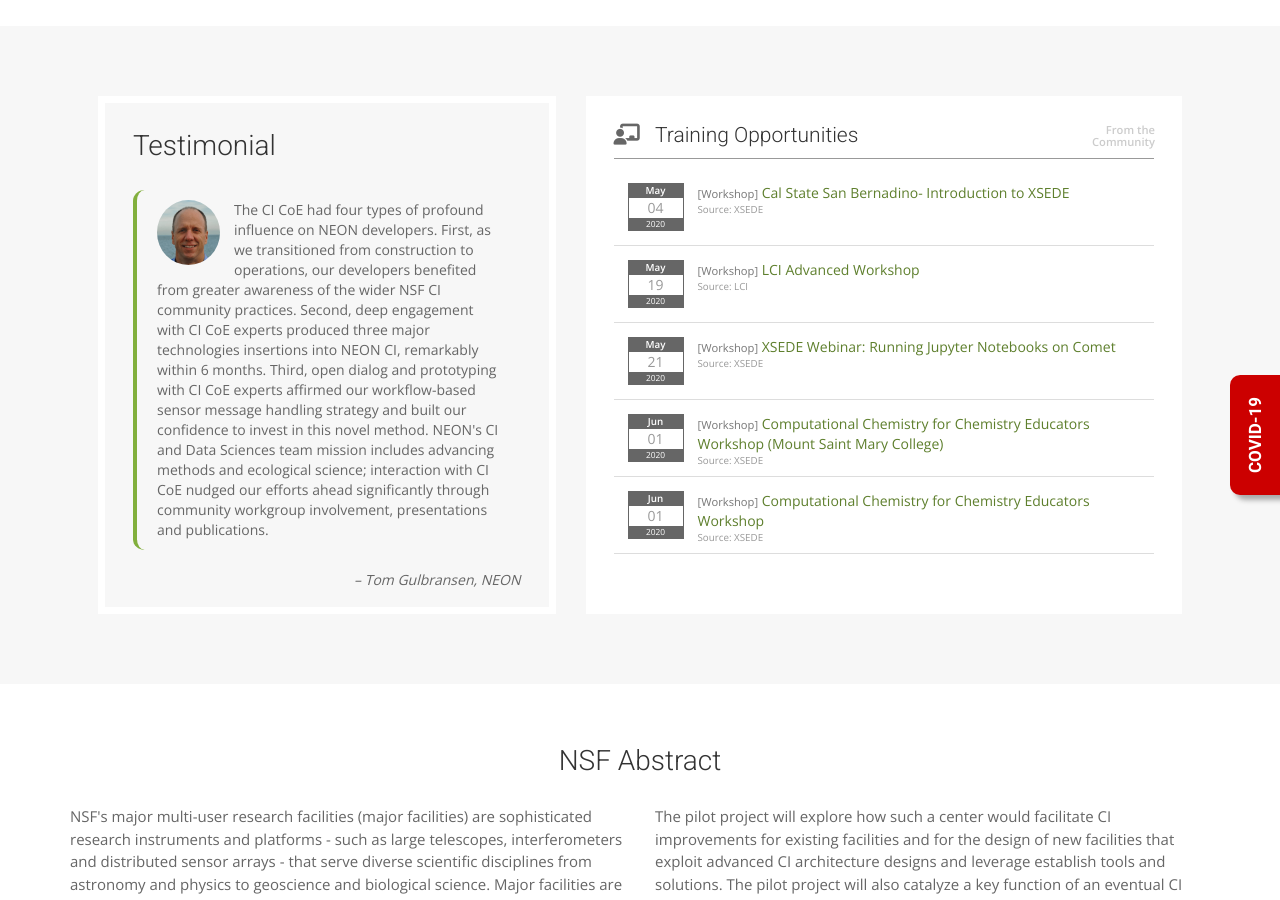
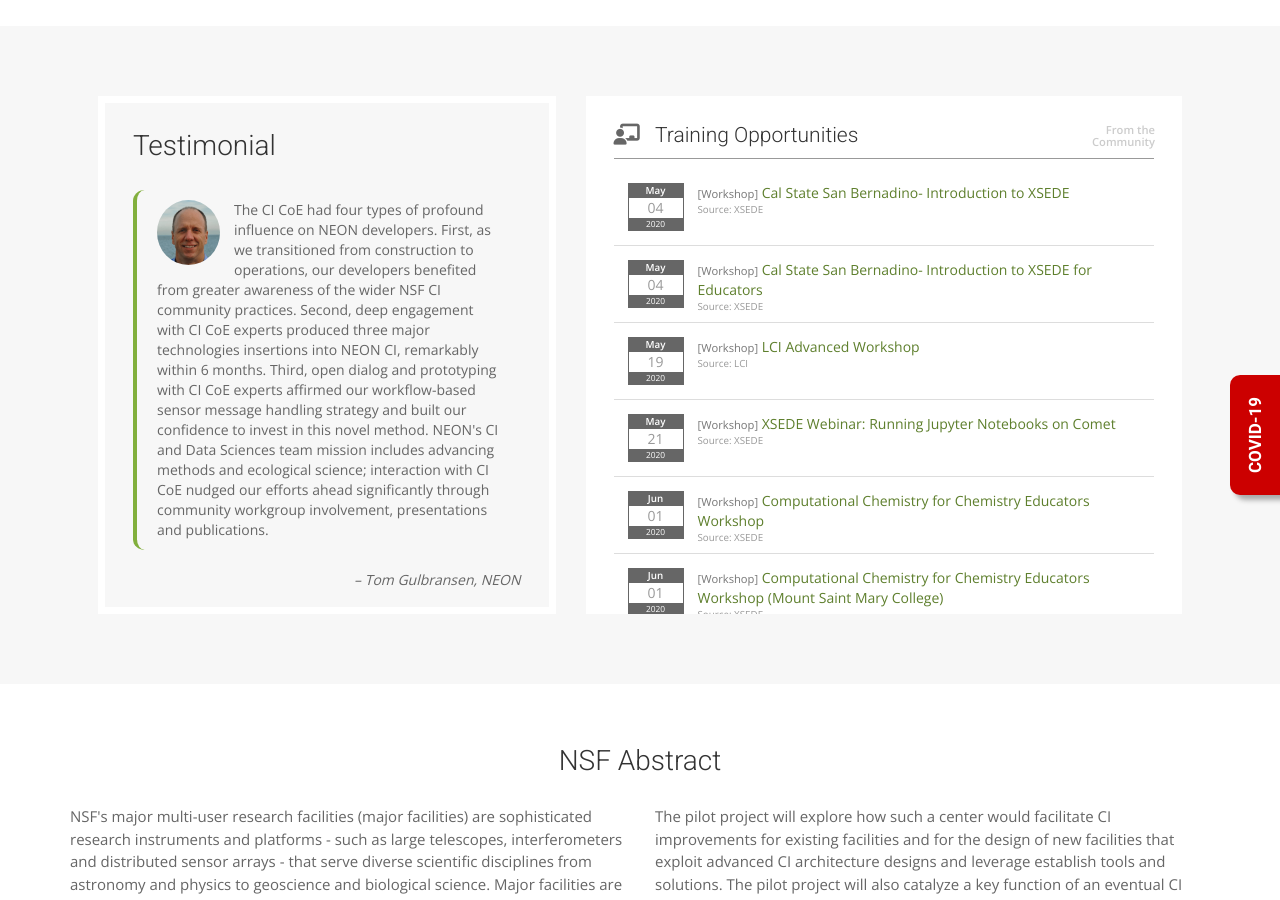
Before and after one commit to cicoe/cicoe.github.io, a Jekyll site: the page built from index.html, in a window 1280 px wide and 900 px high, scrolled down 1329 px. Built offline with Jekyll 4.4.1, drawn with Linux system fonts in a browser that asks for light colours; nearby versions of some CDN libraries; some web fonts are replaced; comment, search, counter and statistics services are not loaded.

Commit message:
updated training events

```diff
--- a/_data/training_opportunities.yml
+++ b/_data/training_opportunities.yml
@@ -4,6 +4,13 @@
   start_date: May 04, 2020
   time: ''
   title: Cal State San Bernadino- Introduction to XSEDE
+  website: "https://www.xsede.org/web/xup/course-calendar/-/training-user/class/2052/session/3669/register"
+- categroy: Workshop
+  end_date: May 04, 2020
+  source: XSEDE
+  start_date: May 04, 2020
+  time: ''
+  title: Cal State San Bernadino- Introduction to XSEDE for Educators
   website: "https://www.xsede.org/web/xup/course-calendar/-/training-user/class/2052/session/3669/register"
 - categroy: Workshop
   end_date: May 21, 2020
@@ -20,6 +27,13 @@
   title: 'XSEDE Webinar: Running Jupyter Notebooks on Comet'
   website: "https://www.xsede.org/web/xup/course-calendar/-/training-user/class/2042/session/3661/register"
 - categroy: Workshop
+  end_date: June 10, 2020
+  source: XSEDE
+  start_date: June 01, 2020
+  time: ''
+  title: Computational Chemistry for Chemistry Educators Workshop
+  website: "Registration closed"
+- categroy: Workshop
   end_date: June 05, 2020
   source: XSEDE
   start_date: June 01, 2020
@@ -27,10 +41,3 @@
   title: Computational Chemistry for Chemistry Educators Workshop (Mount Saint Mary
     College)
   website: "https://www.xsede.org/web/xup/course-calendar/-/training-user/class/2038/session/3633/register"
-- categroy: Workshop
-  end_date: June 10, 2020
-  source: XSEDE
-  start_date: June 01, 2020
-  time: ''
-  title: Computational Chemistry for Chemistry Educators Workshop
-  website: "Registration closed"
```
